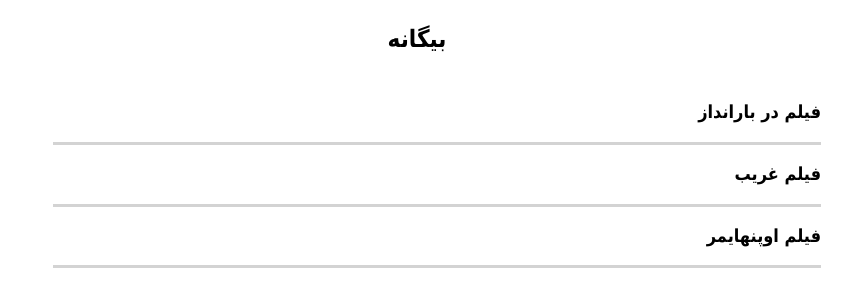
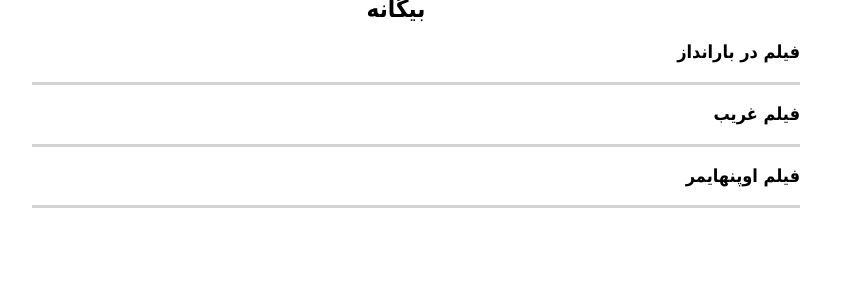
Before and after one commit to darkblog/darkblog.github.io, a Jekyll site: the page built from index.html, in a window 1280 px wide. Shown: the top 307 px of the page, without its empty margins (308-1160 px from the left). Built offline with Jekyll 4.4.1, drawn with Linux system fonts in a browser that asks for light colours.

Commit message:
Update index.html

```diff
--- a/_layouts/index.html
+++ b/_layouts/index.html
@@ -6,7 +6,7 @@
 <title>{% if page.title %}{{ page.title }}{% else %}{{ site.name }}{% endif %}</title>
 <meta name="description" content="{% if page.excerpt %}{{ page.excerpt | strip_html | strip_newlines | truncate: 160 }}{% else %}{{ site.description }}{% endif %}">
 <link rel="canonical" href="{{ page.url | replace:'index.html','' | prepend: site.baseurl | prepend: site.url }}">
-<style>body{font:100%/1.6 Tahoma}.container{margin:auto;padding:5px;max-width:768px}h1{font-size:x-large}h2{font-size:large}a{color:black;text-decoration:none}ul,li{margin:0px;list-style:none}.post{padding-bottom:15px;border-bottom:solid lightgray}.center{display:block;margin:auto;text-align:center}</style>
+<style>body{font:100%/1.6 Tahoma}.container{margin:auto;padding:5px;max-width:768px}h1{font-size:x-large}h2{font-size:large}a{color:black;text-decoration:none}ul{margin:-30px;list-style:none}.post{padding-bottom:15px;border-bottom:solid lightgray}.center{display:block;margin:auto;text-align:center}</style>
 </head>
 <body>
 <header class="center">
```
